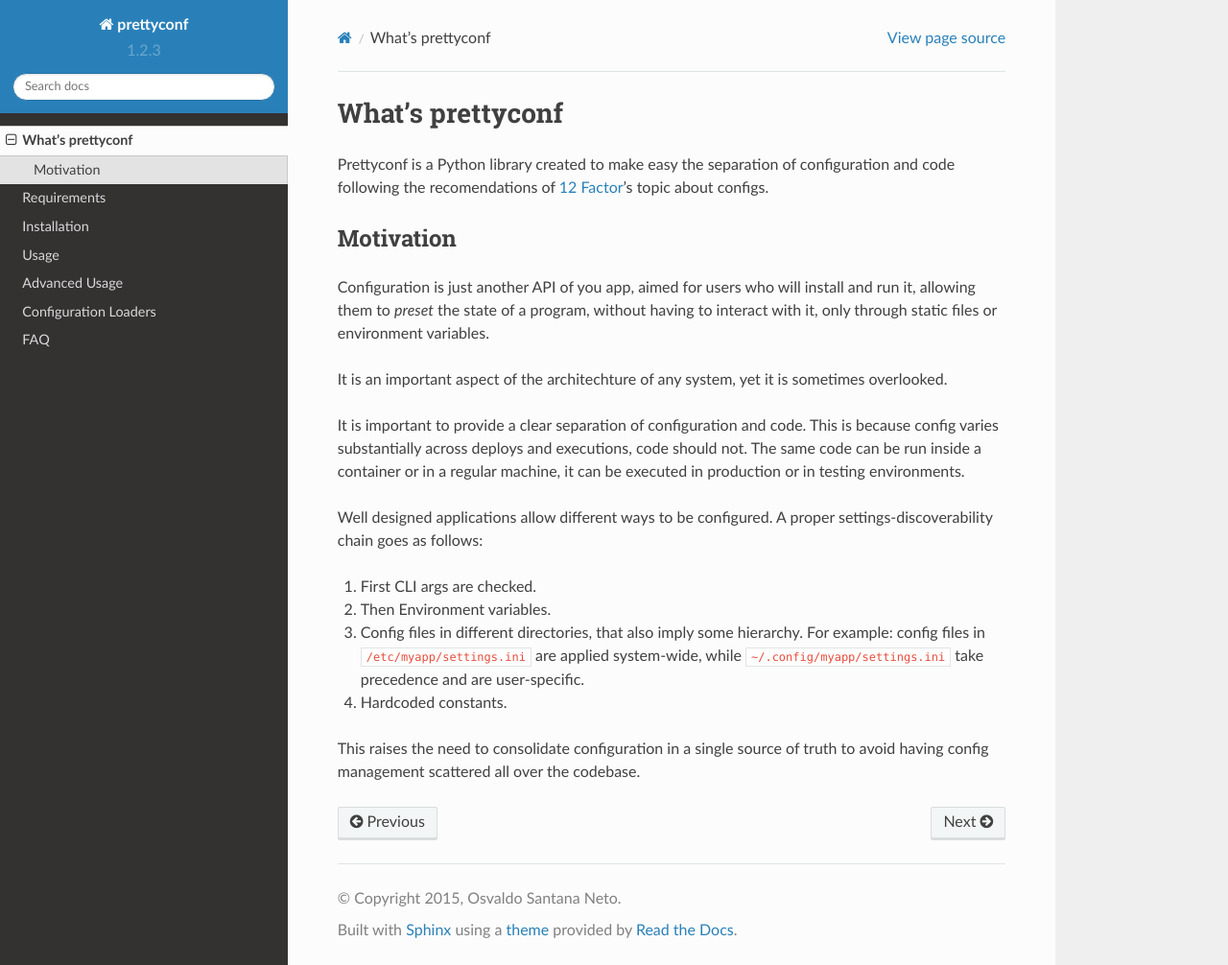
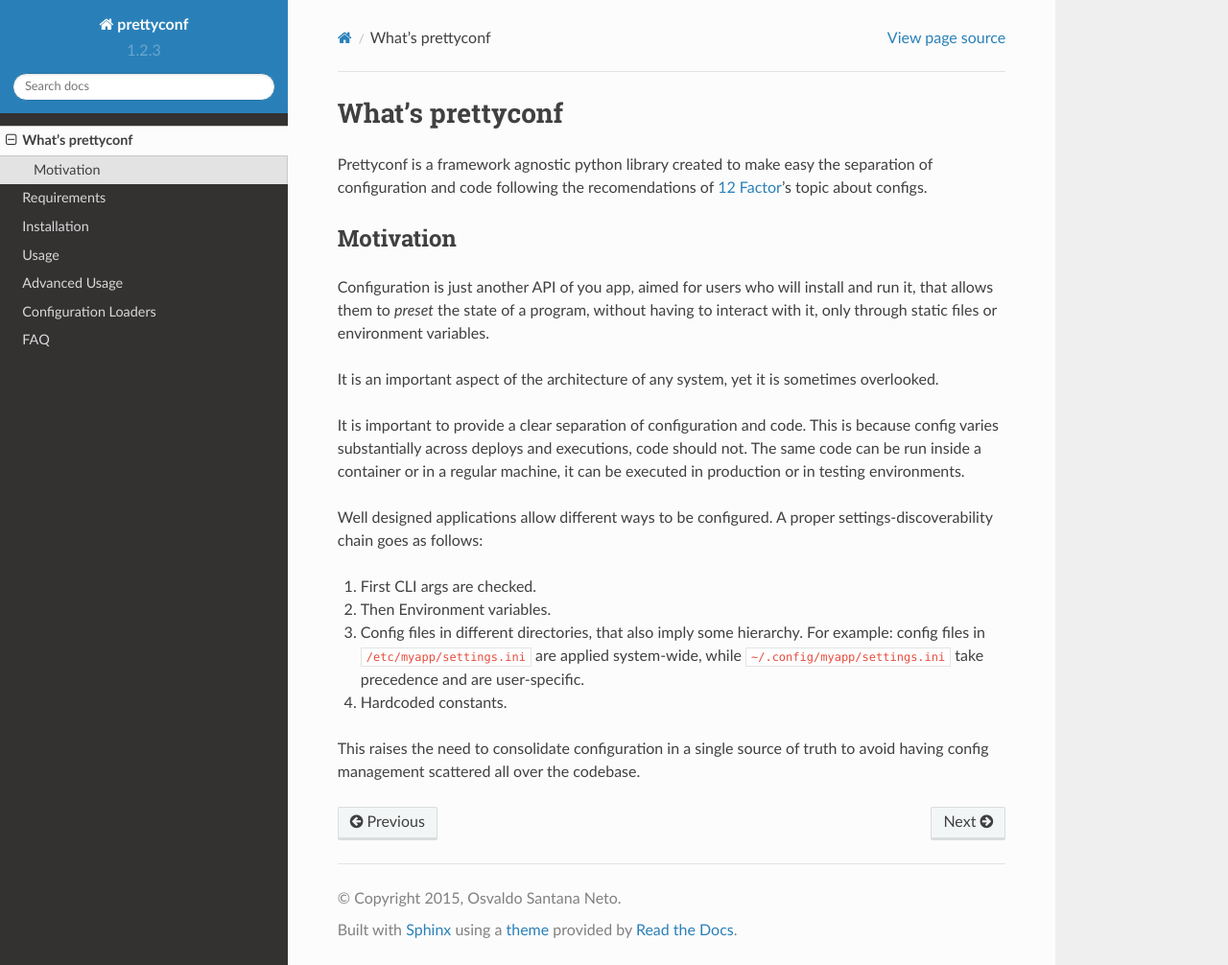
Before and after one commit to osantana/prettyconf, a Sphinx documentation site: the page built from docs/source/introduction.rst, in a window 1280 px wide and 1006 px high. Shown: the whole window at 96% size. Built offline with Sphinx 7.4.7 and the Read the Docs theme 2.0.0, drawn with Linux system fonts in a browser that asks for light colours.

Commit message:
Made note on prettyconf's agnosticism

```diff
--- a/docs/source/introduction.rst
+++ b/docs/source/introduction.rst
@@ -1,19 +1,19 @@
 What's prettyconf
 -----------------
 
-Prettyconf is a Python library created to make easy the separation of
-configuration and code following the recomendations of `12 Factor`_'s topic
-about configs.
+Prettyconf is a framework agnostic python library created to make easy the
+separation of configuration and code following the recomendations of `12
+Factor`_'s topic about configs.
 
 
 Motivation
 ++++++++++
 
 Configuration is just another API of you app, aimed for users who will install
-and run it, allowing them to *preset* the state of a program, without having to
-interact with it, only through static files or environment variables.
+and run it, that allows them to *preset* the state of a program, without having
+to interact with it, only through static files or environment variables.
 
-It is an important aspect of the architechture of any system, yet it is
+It is an important aspect of the architecture of any system, yet it is
 sometimes overlooked.
 
 It is important to provide a clear separation of configuration and code. This
```
Also changed, not shown: docs/source/faq.rst (+10 -0 lines).
